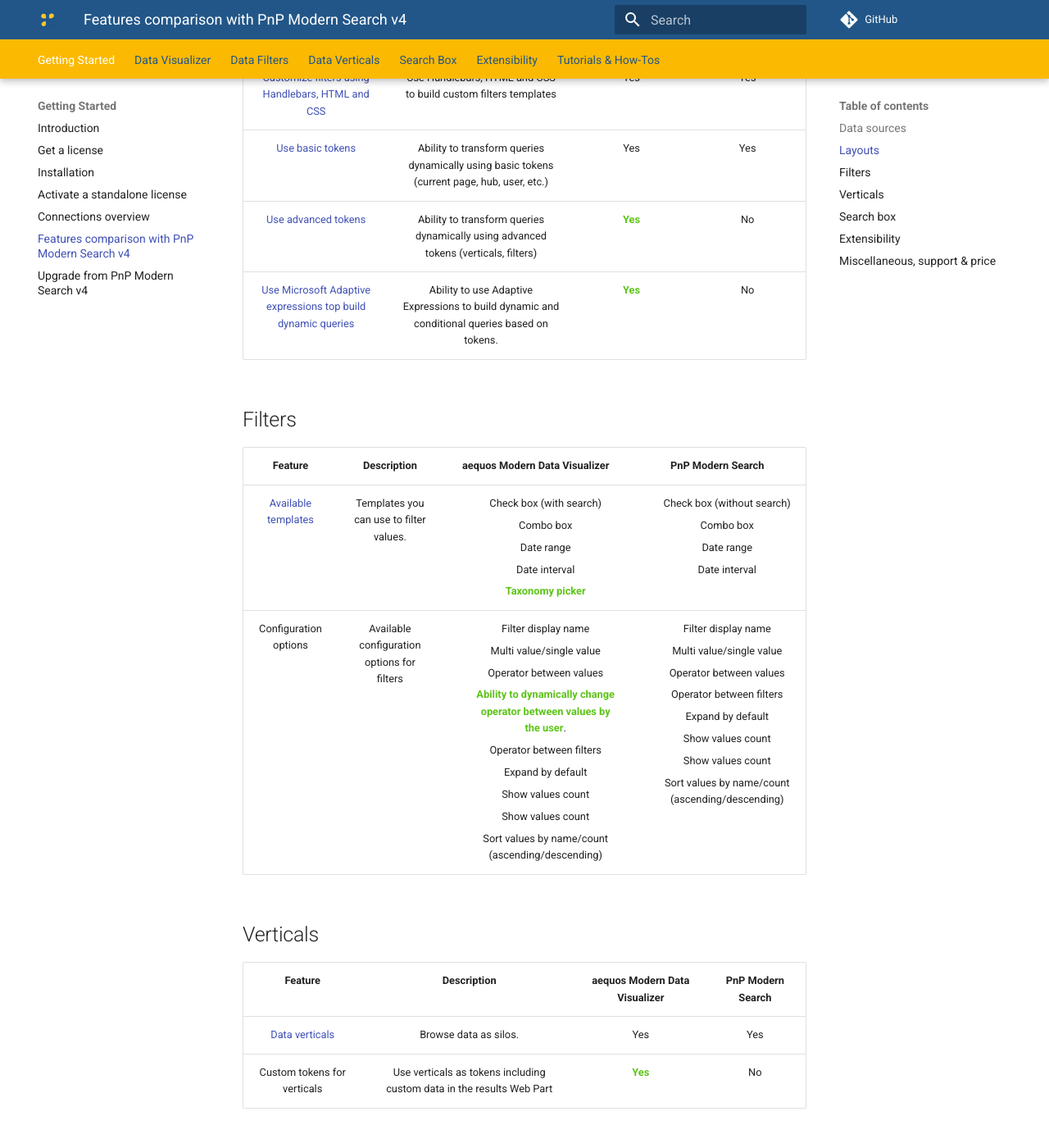
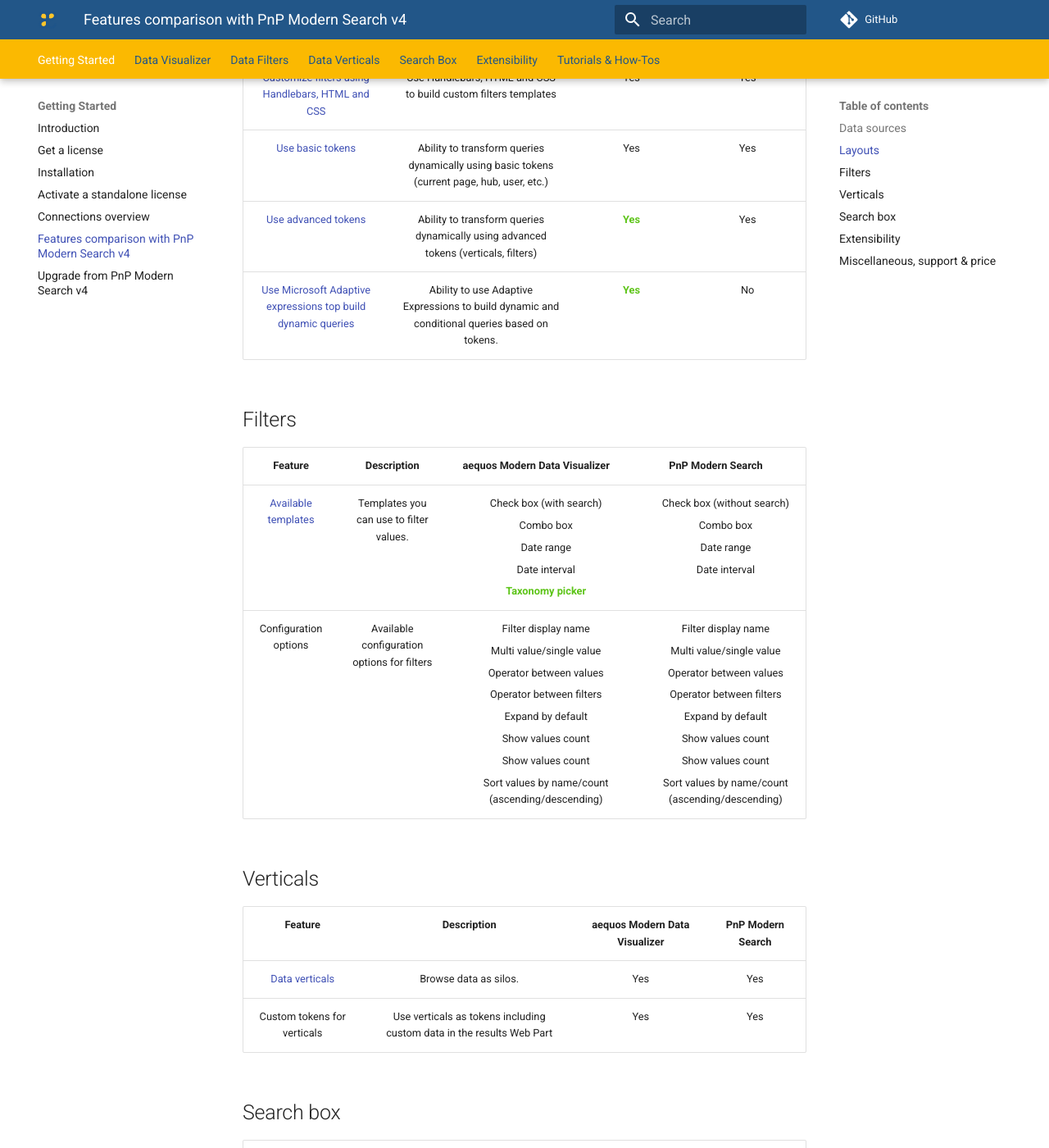
Before and after one commit to aequos-solutions/modern-data-visualizer, an MkDocs documentation site: the page built from docs/features.md, in a window 1280 px wide and 1400 px high, scrolled down 1713 px. Shown: the whole window at 82% size. Built offline with MkDocs 1.6.1 and Material for MkDocs 9.7.7, drawn with Linux system fonts in a browser that asks for light colours; comment, search, counter and statistics services are not loaded.

Commit message:
Updated features list comparison between MDV and PnP Modern Search

```diff
--- a/docs/features.md
+++ b/docs/features.md
@@ -9,7 +9,7 @@ The [PnP Modern Search v4](https://microsoft-search.github.io/pnp-modern-search/
 | :-----------------:   | :---------------------:   | :-----------------------------:   | :-------------------: |
 | Available data sources | The data sources you can use to retrieve data. | <ul style="list-style: none"><li>[SharePoint Search](../usage/data-visualizer/data-sources/sharepoint-search/)</li><li>[Microsoft Search](../usage/data-visualizer/data-sources/microsoft-search/)</li><li>**<span style="color:#5dc418">[Microsoft Graph](../usage/data-visualizer/data-sources/odata/#microsoft-graph)</span>**</li><li>**<span style="color:#5dc418">[SharePoint REST API v1/v2](../usage/data-visualizer/data-sources/odata/#sharepoint-rest-api)**</span></li><li>**<span style="color:#5dc418">[Azure AD API (ex Azure Function)](../usage/data-visualizer/data-sources/odata/#azure-active-directory-secured-api)**</span></li><li>**<span style="color:#5dc418">­[Anonymous REST API](../usage/data-visualizer/data-sources/odata/#anonymous)**</span></li></ul> | <ul style="list-style: none"><li>SharePoint Search</li><li>Microsoft Search</li></ul> |
 | [Data source slots](../usage/data-visualizer/slots/) | Templates can use placeholder variables mapped to data source fields to make them reusable. | Yes | Yes
-| [Data caching](../usage/data-visualizer/data-sources/#caching) | Data can be put in cache for performances. | **<span style="color:#5dc418">Yes</span>** | Yes |
+| [Data caching](../usage/data-visualizer/data-sources/#caching) | Data can be put in cache for performances. | **<span style="color:#5dc418">Yes</span>** | No |
 | [Data paging](../usage/data-visualizer/data-sources/#paping) | Data can be browsed using paging controls. | Yes | Yes |
 
 ## Layouts
@@ -23,7 +23,7 @@ The [PnP Modern Search v4](https://microsoft-search.github.io/pnp-modern-search/
 | [Customize results using Adaptive Cards](../extensibility/templating/#adaptive-cards-customizations) | Use Microsoft Adaptive cards to build custom results templates. | **<span style="color:#5dc418">Yes</span>** | No |
 | [Customize filters using Handlebars, HTML and CSS](../extensibility/templating/#handlebars-html-and-css-customizations/) | Use Handlebars, HTML and CSS to build custom filters templates | Yes | Yes |
 | [Use basic tokens](../usage/data-visualizer/tokens/) | Ability to transform queries dynamically using basic tokens (current page, hub, user, etc.) | Yes | Yes |
-| [Use advanced tokens](../usage/data-visualizer/tokens/#supported-tokens-all-data-sources) | Ability to transform queries dynamically using advanced tokens (verticals, filters) | **<span style="color:#5dc418">Yes</span>** | No |
+| [Use advanced tokens](../usage/data-visualizer/tokens/#supported-tokens-all-data-sources) | Ability to transform queries dynamically using advanced tokens (verticals, filters) | **<span style="color:#5dc418">Yes</span>** | Yes |
 | [Use Microsoft Adaptive expressions top build dynamic queries](../usage/data-visualizer/tokens/#go-further-with-microsoft-adaptive-expressions) | Ability to use Adaptive Expressions to build dynamic and conditional queries based on tokens. | **<span style="color:#5dc418">Yes</span>** | No |
 
 ## Filters
@@ -31,14 +31,14 @@ The [PnP Modern Search v4](https://microsoft-search.github.io/pnp-modern-search/
 | Feature               | Description               | aequos Modern Data Visualizer     | PnP Modern Search     |
 | :-----------------:   | :---------------------:   | :-----------------------------:   | :-------------------: |
 | [Available templates](../usage/data-filters/#filter-templates) | Templates you can use to filter values. | <ul style="list-style: none"><li>Check box (with search)</li><li>Combo box</li><li>Date range</li><li>Date interval</li><li><span style="color:#5dc418">**Taxonomy picker**</span></li></ul> | <ul style="list-style: none"><li>Check box (without search)</li><li>Combo box</li><li>Date range</li><li>Date interval</li></ul> |
-| Configuration options | Available configuration options for filters | <ul style="list-style: none"><li>Filter display name</li><li>Multi value/single value</li><li>Operator between values</li><li>**<span style="color:#5dc418">Ability to dynamically change operator between values by the user</span>**.</li><li>Operator between filters</li><li>Expand by default</li><li>Show values count</li><li>Show values count</li><li>Sort values by name/count (ascending/descending)</li></ul> | <ul style="list-style: none"><li>Filter display name</li><li>Multi value/single value</li><li>Operator between values</li><li>Operator between filters</li><li>Expand by default</li><li>Show values count</li><li>Show values count</li><li>Sort values by name/count (ascending/descending)</li></ul>
+| Configuration options | Available configuration options for filters | <ul style="list-style: none"><li>Filter display name</li><li>Multi value/single value</li><li>Operator between values</li><li>Operator between filters</li><li>Expand by default</li><li>Show values count</li><li>Show values count</li><li>Sort values by name/count (ascending/descending)</li></ul> | <ul style="list-style: none"><li>Filter display name</li><li>Multi value/single value</li><li>Operator between values</li><li>Operator between filters</li><li>Expand by default</li><li>Show values count</li><li>Show values count</li><li>Sort values by name/count (ascending/descending)</li></ul>
 
 ## Verticals
 
 | Feature               | Description               | aequos Modern Data Visualizer     | PnP Modern Search     |
 | :-----------------:   | :---------------------:   | :-----------------------------:   | :-------------------: |
 | [Data verticals](/usage/data-verticals/#configure-verticals) 	| Browse data as silos. | Yes | Yes |
-| Custom tokens for verticals | Use verticals as tokens including custom data in the results Web Part | **<span style="color:#5dc418">Yes</span>** | No |
+| Custom tokens for verticals | Use verticals as tokens including custom data in the results Web Part | Yes | Yes |
 
 ## Search box
 
@@ -54,7 +54,7 @@ The [PnP Modern Search v4](https://microsoft-search.github.io/pnp-modern-search/
 | [Custom web components](../extensibility/custom_web_component/) | Developers can create custom web components to use in templates. | Yes | Yes |
 | [Custom suggestions providers](../extensibility/custom_suggestions_provider/) | Developers can create custom suggestions providers for the search box. | Yes | Yes |
 | [Custom data sources](../extensibility/custom_data_source/) | Developers can create custom data sources with property pane options. | **<span style="color:#5dc418">Yes</span>** | No |
-| [Custom layouts](../extensibility/custom_layout/) | Developers can create custom layouts for the results component with property pane options. | **<span style="color:#5dc418">Yes</span>** | No |
+| [Custom layouts](../extensibility/custom_layout/) | Developers can create custom layouts for the results component with property pane options. | Yes  | Yes |
 | [Custom Handlebars customizations](../extensibility/handlebars_customizations/) | Developers can create custom helpers or partials for templates using Handlebars. | Yes | Yes |
 | Multiple extensibility libraries support | Developers can register one or more extensibility libraries per Web Part instances. | Yes | Yes |
 
```
